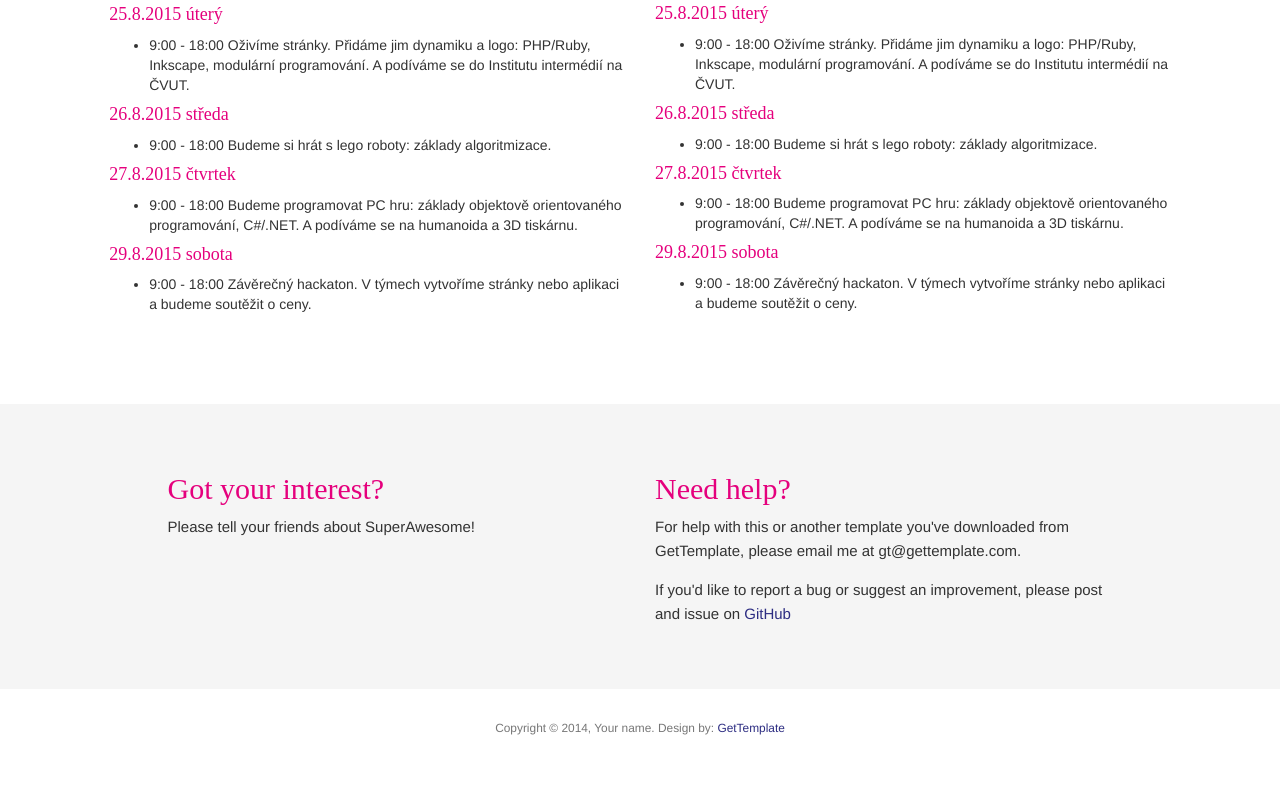
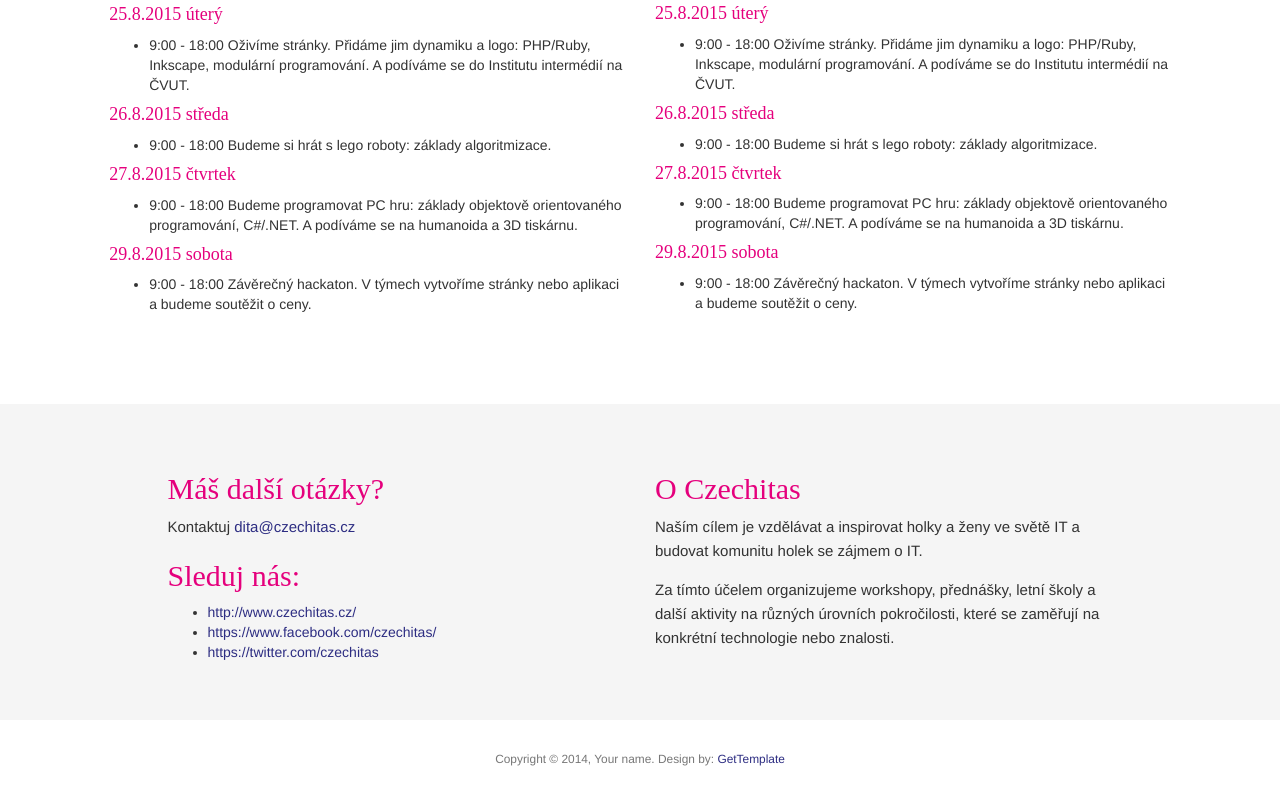
Before and after one commit to czechitas/letni-skola-2016, a plain HTML site: page index.html in a window 1280 px wide. Shown: the part 3257-4057 px from the top of the page. Before the commit the page ends 4026 px from the top, so only its background shows below. Drawn offline with nearby package versions, Linux system fonts and the light colour scheme.

Commit message:
about us

```diff
--- a/index.html
+++ b/index.html
@@ -273,10 +273,19 @@ Nemusíš být génius, abys uměla programovat. Stačí mít přesvědčení, m
 	<section class="container">
 		<div class="row">
 				<div class="col-md-5 col-md-push-1">
-					<h2>Got your interest?</h2>
-					<p>Please tell your friends about SuperAwesome!</p>
+					<h2>Máš další otázky?</h2>
+					<p>
+					Kontaktuj	<a href="mailto:dita@czechitas.cz" target="_top">dita@czechitas.cz</a></p>
+
+					<h2>Sleduj nás: </h2>
+					<ul>
+						<li><a href="http://www.czechitas.cz/">http://www.czechitas.cz/</a></li>
+						<li><a href="https://www.facebook.com/czechitas/">https://www.facebook.com/czechitas/</a></li>
+						<li><a href="https://twitter.com/czechitas">https://twitter.com/czechitas</a></li>
+					</ul>
+
 					<!-- AddThis Button BEGIN -->
-					<div class="addthis_toolbox addthis_default_style addthis_32x32_style">
+					<!-- <div class="addthis_toolbox addthis_default_style addthis_32x32_style">
 					<a class="addthis_button_facebook"></a>
 					<a class="addthis_button_twitter"></a>
 					<a class="addthis_button_linkedin"></a>
@@ -284,14 +293,15 @@ Nemusíš být génius, abys uměla programovat. Stačí mít přesvědčení, m
 					<a class="addthis_button_compact"></a><a class="addthis_counter addthis_bubble_style"></a>
 					</div>
 					<script type="text/javascript">var addthis_config = {"data_track_addressbar":true};</script>
-					<script type="text/javascript" src="//s7.addthis.com/js/300/addthis_widget.js#pubid=ra-536ba34f3dab1f93"></script>
+					<script type="text/javascript" src="//s7.addthis.com/js/300/addthis_widget.js#pubid=ra-536ba34f3dab1f93"></script> -->
 					<!-- AddThis Button END -->
 
 				</div>
 				<div class="col-md-5 col-md-push-1">
-					<h2>Need help?</h2>
-					<p>For help with this or another template you've downloaded from GetTemplate, please email me at gt@gettemplate.com. </p>
-					<p>If you'd like to report a bug or suggest an improvement, please post and issue on <a href="https://github.com/pozh/">GitHub</a> </p>
+					<h2>O Czechitas</h2>
+					<p>
+Naším cílem je vzdělávat a inspirovat holky a ženy ve světě IT a budovat komunitu holek se zájmem o IT. </p>
+<p>Za tímto účelem organizujeme workshopy, přednášky, letní školy a další aktivity na různých úrovních pokročilosti, které se zaměřují na konkrétní technologie nebo znalosti. </p>
 				</div>
 		</div>
 	</section>
```
